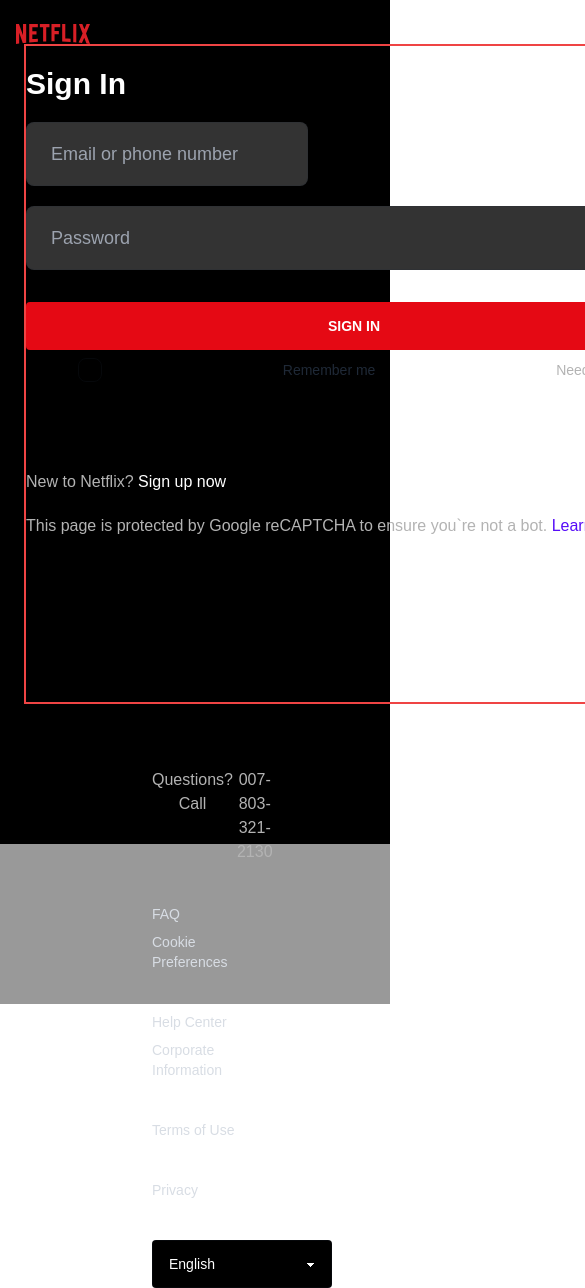
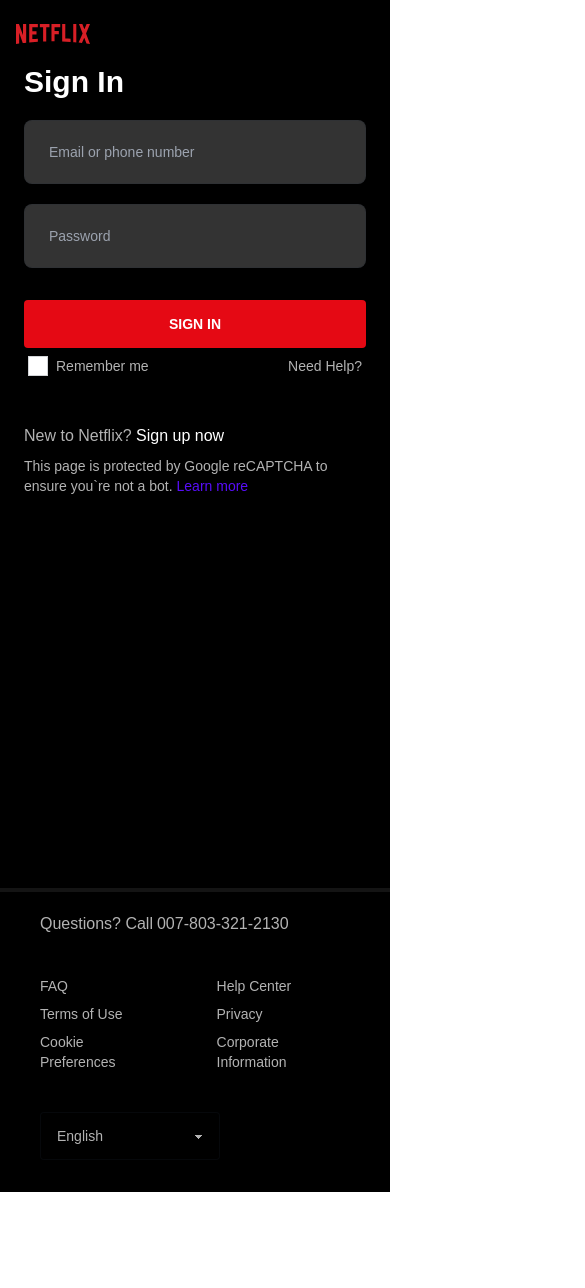
Before and after one commit to Agungajipradana/netflix-clone, a Next.js app: page /layouts/auth/login in a window 390 px wide. Shown: the top 1288 px of the page, 585 px wide, since content can reach past the window. After the commit the page ends 1192 px from the top, so only its background shows below. Built offline with nearby package versions, Linux system fonts and the light colour scheme.

Commit message:
add responsive login page final

```diff
--- a/src/pages/layouts/auth/login.tsx
+++ b/src/pages/layouts/auth/login.tsx
@@ -12,42 +12,44 @@
 
   return (
     <>
-      <div className="bg-black min-h-screen bg-cover bg-center md:bg-my-homepage md:w-[1349px] md:h-[1150px]">
+      <div className="bg-black min-h-screen w-full bg-no-repeat bg-cover mx-auto bg-center md:bg-my-homepage md:w-[1349px] md:h-[1150px]">
         <div className="absolute z-10 inset-0 font-bebas-neue md:bg-[#00000066] md:w-[1349px] md:h-[1150px] ">
           <div className="relative z-20">
             <div className="flex max-w-full max-h-full justify-between text-slate-500 font-medium items-center  mx-4 mt-6 md:pb-10 md:mx-10">
               <Image src={netflixIcon} alt="" className="w-[74px] h-[20px] md:w-[166px] md:h-[45px]" />
             </div>
 
-            <div className="flex flex-col md:justify-center md:items-center md:mb-20">
-              <div className="relative z-0 flex text-white box-border border-2 ml-6 border-red-500 w-[740px] h-[660px] md:w-[450px] md:h-[660px] md:bg-black md:opacity-80">
+            <div className="bg-black min-h-screen md:bg-transparent">
+              <div className="flex  md:justify-center md:items-center md:mb-20">
+                <div className="relative z-0 flex mx-6 text-white  w-[740px] h-[400px] md:w-[450px] md:h-[660px] md:bg-black md:opacity-80">
                   <div className="absolute z-10 flex flex-col justify-center items-center text-left text-white mt-5  md:justify-center md:items-center md:mx-14 md:mt-16">
                     <div className="md:w-[340px] md:h-[460px]">
                       <h2 className="text-3xl font-semibold pb-5 md:text-4xl">Sign In</h2>
-                    <input type="email" placeholder="Email or phone number" className="input input-bordered input-lg text-white mb-5 bg-[#333333] w-auto sm:w-full md:w-[314px] md:h-[50px]" />
-                    <input type="password" placeholder="Password" className="input input-bordered input-lg mr-2 text-white bg-[#333333] mb-8 w-[100%] md:w-[314px] md:h-[50px]" />
-                    <button className="btn w-[100%] md:w-[314px] md:h-[50px] border-none rounded bg-[#E50914] hover:bg-red-700 text-white" onClick={handlerSignIn}>
+                      <input type="email" placeholder="Email or phone number" className="input input-bordered input-lg text-white mb-5 bg-[#333333] w-full text-sm md:text-base md:w-[314px] md:h-[50px]" />
+                      <input type="password" placeholder="Password" className="input input-bordered input-lg mr-2 text-white bg-[#333333] mb-8 w-full text-sm md:text-base md:w-[314px] md:h-[50px]" />
+                      <button className="btn w-full border-none rounded bg-[#E50914] hover:bg-red-700 text-white md:w-[314px] md:h-[50px]" onClick={handlerSignIn}>
                         Sign In{" "}
                       </button>
-                    <div className="form-control mx-12 text-[#B3B3B3]">
+                      <div className="form-control flex justify-between text-[#B3B3B3]">
                         <label className="label cursor-pointer">
-                        <input type="checkbox" className="checkbox" />
-                        <span className="label-text  left-1">Remember me</span>
-                        <Link href="" className="text-sm hover:border-b">
+                          <div className="flex gap-2">
+                            <input type="checkbox" className="checkbox bg-white w-5 h-5 rounded-none" />
+                            <span className="label-text text-[#B3B3B3]">Remember me</span>
+                          </div>
+                          <Link href="" className="text-sm  hover:border-b md:mr-6">
                             Need Help?
                           </Link>
                         </label>
                       </div>
 
-                    <div>
-                      <h4 className="mt-20 mb-5 text-[#B3B3B3]">
+                      <h4 className="mt-10 mb-2 text-[#B3B3B3] md:mt-20 md:mb-5">
                         New to Netflix?{" "}
                         <Link href={"/"} className="hover:border-b text-white">
                           Sign up now
                         </Link>
                       </h4>
 
-                      <p className="text-[#B3B3B3]">
+                      <p className="text-[#B3B3B3] text-sm md:text-base">
                         This page is protected by Google reCAPTCHA to ensure you`re not a bot.{" "}
                         <Link href="" className="text-primary hover:border-b hover:border-primary">
                           Learn more
@@ -59,13 +61,15 @@
               </div>
             </div>
 
-            <div className="bg-[#00000066] h-[300px] pt-16 text-[#B3B3B3]">
-              <div className="text-left mx-28">
-                <div className="flex flex-row text-center space-x-1 mx-10">
+            <div className="bg-[#141414]  pt-1 font-bebas-neue md:bg-[#00000066] md:pt-0">
+              <div className="bg-black pt-5 text-[#B3B3B3] md:bg-[#00000066] md:h-[300px] md:pt-16">
+                <div className="text-left md:mx-28">
+                  <div className="flex flex-row  text-center space-x-1 mx-10">
                     <p>Questions? Call </p>
                     <a className="link link-hover">007-803-321-2130</a>
                   </div>
-                <footer className="footer p-10 text-neutral-content">
+
+                  <footer className="hidden md:footer md:p-10 md:text-[#B3B3B3]">
                     <div>
                       <a className="link link-hover">FAQ</a>
                       <a className="link link-hover">Cookie Preferences</a>
@@ -82,11 +86,25 @@
                     </div>
                   </footer>
 
-                <div className="mb-8 mx-10">
-                  <select className="select select-bordered w-[180px] rounded h-[32px] bg-black text-white">
+                  <footer className="footer p-10 text-[#B3B3B3] flex space-x-10 md:hidden">
+                    <div>
+                      <a className="link link-hover">FAQ</a>
+                      <a className="link link-hover">Terms of Use</a>
+                      <a className="link link-hover">Cookie Preferences</a>
+                    </div>
+                    <div>
+                      <a className="link link-hover">Help Center</a>
+                      <a className="link link-hover">Privacy</a>
+                      <a className="link link-hover">Corporate Information</a>
+                    </div>
+                  </footer>
+
+                  <div className="mb-8 pb-8 mx-10">
+                    <select className="select select-bordered w-[180px] rounded h-[32px] bg-black text-[#B3B3B3]">
                       <option>Bahasa Indonesia</option>
                       <option selected>English</option>
                     </select>
+                  </div>
                 </div>
               </div>
             </div>
```
Lines whose indentation alone changed are shown as unchanged.
